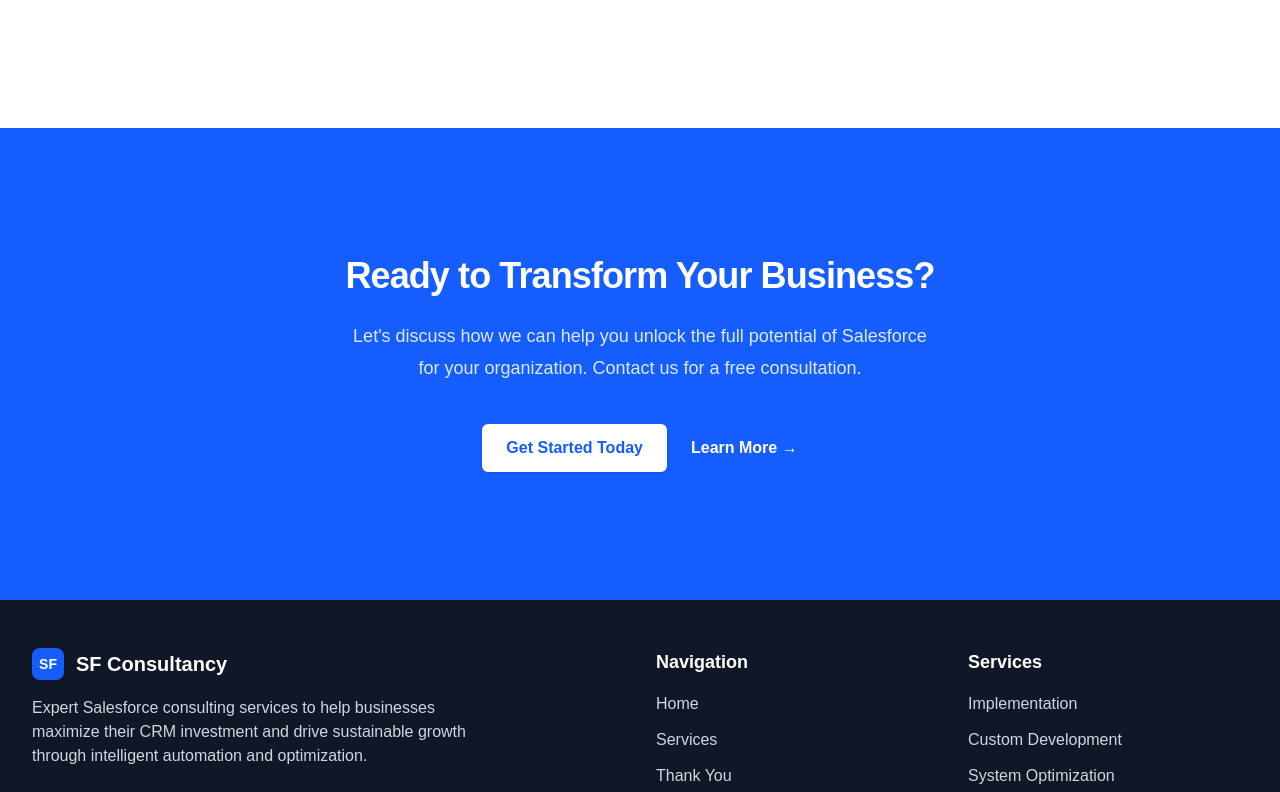
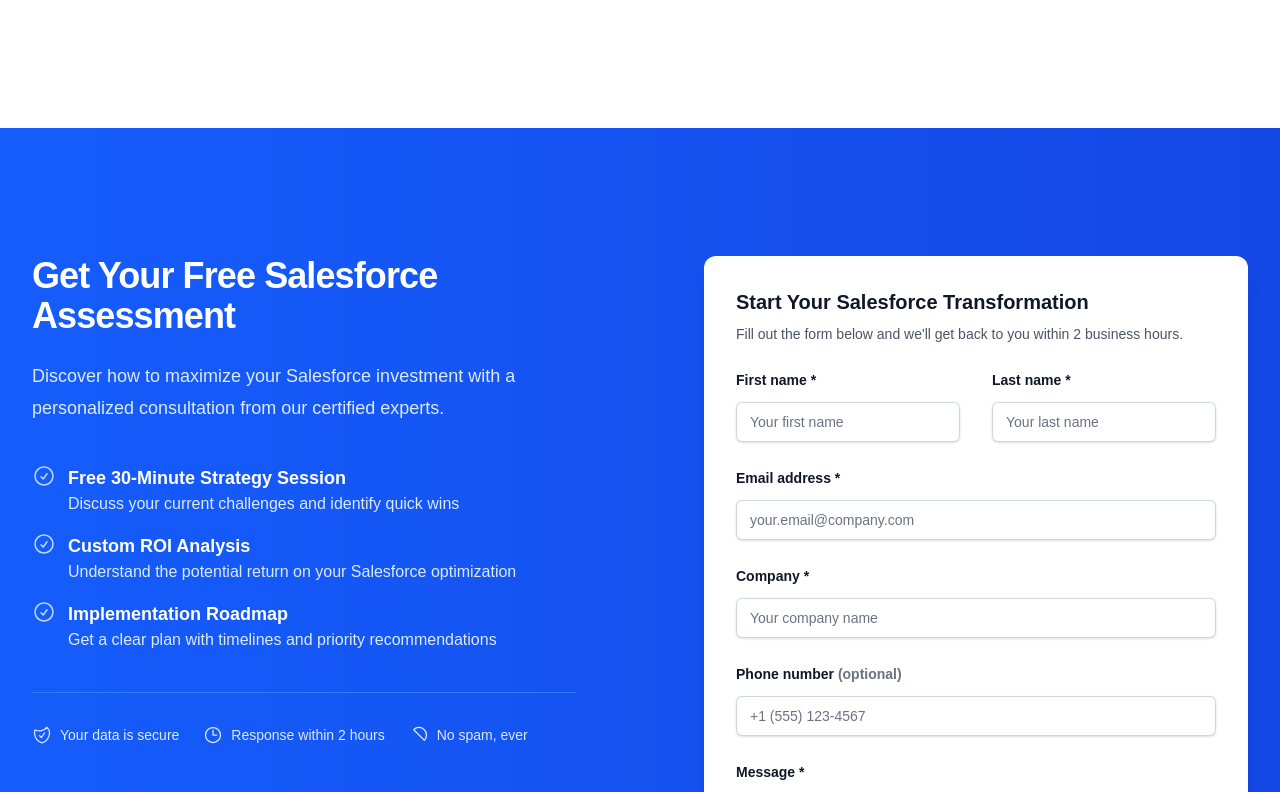
Before and after one commit to mikemikula/react-summit-consultancy-example, a Next.js app: page / in a window 1280 px wide. Shown: the part 1040-1832 px from the top of the page. Built offline with nearby package versions, Linux system fonts and the light colour scheme.

Commit message:
fix: resolve API route issues - fix Next.js 15 headers API, add email unique constraint, fix form submission errors

```diff
--- a/src/app/page.tsx
+++ b/src/app/page.tsx
@@ -1,4 +1,5 @@
 import Link from 'next/link';
+import LeadForm from '@/components/LeadForm';
 
 export default function Home() {
   return (
@@ -132,30 +133,199 @@
         </div>
       </section>
 
-      {/* CTA Section */}
-      <section id="contact" className="bg-blue-600 dark:bg-blue-800">
+      {/* Lead Generation Section */}
+      <section
+        id="contact"
+        className="bg-gradient-to-r from-blue-600 to-blue-700 dark:from-blue-800 dark:to-blue-900"
+      >
         <div className="px-6 py-24 sm:px-6 sm:py-32 lg:px-8">
+          <div className="mx-auto max-w-7xl">
+            <div className="grid grid-cols-1 gap-x-16 gap-y-16 lg:grid-cols-2 lg:gap-y-0">
+              {/* Left Column - Value Proposition */}
+              <div className="lg:pr-8">
+                <h2 className="text-3xl font-bold tracking-tight text-white sm:text-4xl">
+                  Get Your Free Salesforce Assessment
+                </h2>
+                <p className="mt-6 text-lg leading-8 text-blue-100">
+                  Discover how to maximize your Salesforce investment with a
+                  personalized consultation from our certified experts.
+                </p>
+
+                {/* Benefits List */}
+                <div className="mt-10 space-y-4">
+                  <div className="flex items-start">
+                    <div className="flex-shrink-0">
+                      <svg
+                        className="h-6 w-6 text-blue-200"
+                        fill="none"
+                        viewBox="0 0 24 24"
+                        strokeWidth="1.5"
+                        stroke="currentColor"
+                      >
+                        <path
+                          strokeLinecap="round"
+                          strokeLinejoin="round"
+                          d="M9 12.75L11.25 15 15 9.75M21 12a9 9 0 11-18 0 9 9 0 0118 0z"
+                        />
+                      </svg>
+                    </div>
+                    <div className="ml-3">
+                      <h3 className="text-lg font-semibold text-white">
+                        Free 30-Minute Strategy Session
+                      </h3>
+                      <p className="text-blue-100">
+                        Discuss your current challenges and identify quick wins
+                      </p>
+                    </div>
+                  </div>
+
+                  <div className="flex items-start">
+                    <div className="flex-shrink-0">
+                      <svg
+                        className="h-6 w-6 text-blue-200"
+                        fill="none"
+                        viewBox="0 0 24 24"
+                        strokeWidth="1.5"
+                        stroke="currentColor"
+                      >
+                        <path
+                          strokeLinecap="round"
+                          strokeLinejoin="round"
+                          d="M9 12.75L11.25 15 15 9.75M21 12a9 9 0 11-18 0 9 9 0 0118 0z"
+                        />
+                      </svg>
+                    </div>
+                    <div className="ml-3">
+                      <h3 className="text-lg font-semibold text-white">
+                        Custom ROI Analysis
+                      </h3>
+                      <p className="text-blue-100">
+                        Understand the potential return on your Salesforce
+                        optimization
+                      </p>
+                    </div>
+                  </div>
+
+                  <div className="flex items-start">
+                    <div className="flex-shrink-0">
+                      <svg
+                        className="h-6 w-6 text-blue-200"
+                        fill="none"
+                        viewBox="0 0 24 24"
+                        strokeWidth="1.5"
+                        stroke="currentColor"
+                      >
+                        <path
+                          strokeLinecap="round"
+                          strokeLinejoin="round"
+                          d="M9 12.75L11.25 15 15 9.75M21 12a9 9 0 11-18 0 9 9 0 0118 0z"
+                        />
+                      </svg>
+                    </div>
+                    <div className="ml-3">
+                      <h3 className="text-lg font-semibold text-white">
+                        Implementation Roadmap
+                      </h3>
+                      <p className="text-blue-100">
+                        Get a clear plan with timelines and priority
+                        recommendations
+                      </p>
+                    </div>
+                  </div>
+                </div>
+
+                {/* Trust Signals */}
+                <div className="mt-10 border-t border-blue-500 pt-8">
+                  <div className="flex items-center space-x-6 text-blue-100">
+                    <div className="flex items-center">
+                      <svg
+                        className="h-5 w-5 mr-2"
+                        fill="none"
+                        viewBox="0 0 24 24"
+                        strokeWidth="1.5"
+                        stroke="currentColor"
+                      >
+                        <path
+                          strokeLinecap="round"
+                          strokeLinejoin="round"
+                          d="M9 12.75L11.25 15 15 9.75m3-7.036A11.959 11.959 0 013.598 6 11.99 11.99 0 003 9.749c0 5.592 3.824 10.29 9 11.623 5.176-1.332 9-6.03 9-11.623 0-1.31-.21-2.571-.598-3.751z"
+                        />
+                      </svg>
+                      <span className="text-sm">Your data is secure</span>
+                    </div>
+                    <div className="flex items-center">
+                      <svg
+                        className="h-5 w-5 mr-2"
+                        fill="none"
+                        viewBox="0 0 24 24"
+                        strokeWidth="1.5"
+                        stroke="currentColor"
+                      >
+                        <path
+                          strokeLinecap="round"
+                          strokeLinejoin="round"
+                          d="M12 6v6h4.5m4.5 0a9 9 0 11-18 0 9 9 0 0118 0z"
+                        />
+                      </svg>
+                      <span className="text-sm">Response within 2 hours</span>
+                    </div>
+                    <div className="flex items-center">
+                      <svg
+                        className="h-5 w-5 mr-2"
+                        fill="none"
+                        viewBox="0 0 24 24"
+                        strokeWidth="1.5"
+                        stroke="currentColor"
+                      >
+                        <path
+                          strokeLinecap="round"
+                          strokeLinejoin="round"
+                          d="M18.364 18.364A9 9 0 005.636 5.636m12.728 12.728L5.636 5.636m12.728 12.728L5.636 5.636"
+                        />
+                      </svg>
+                      <span className="text-sm">No spam, ever</span>
+                    </div>
+                  </div>
+                </div>
+              </div>
+
+              {/* Right Column - Lead Form */}
+              <div className="lg:pl-8">
+                <div className="bg-white dark:bg-gray-800 rounded-xl shadow-xl p-8">
+                  <div className="mb-6">
+                    <h3 className="text-xl font-semibold text-gray-900 dark:text-white mb-2">
+                      Start Your Salesforce Transformation
+                    </h3>
+                    <p className="text-gray-600 dark:text-gray-300 text-sm">
+                      Fill out the form below and we&apos;ll get back to you
+                      within 2 business hours.
+                    </p>
+                  </div>
+                  <LeadForm />
+                </div>
+              </div>
+            </div>
+          </div>
+        </div>
+      </section>
+
+      {/* Secondary CTA Section */}
+      <section className="bg-gray-50 dark:bg-gray-900 py-16">
+        <div className="mx-auto max-w-7xl px-6 lg:px-8">
           <div className="mx-auto max-w-2xl text-center">
-            <h2 className="text-3xl font-bold tracking-tight text-white sm:text-4xl">
-              Ready to Transform Your Business?
+            <h2 className="text-2xl font-bold tracking-tight text-gray-900 dark:text-white sm:text-3xl">
+              Explore Our Services
             </h2>
-            <p className="mx-auto mt-6 max-w-xl text-lg leading-8 text-blue-100">
-              Let&apos;s discuss how we can help you unlock the full potential
-              of Salesforce for your organization. Contact us for a free
-              consultation.
+            <p className="mx-auto mt-4 max-w-xl text-base leading-6 text-gray-600 dark:text-gray-300">
+              Learn more about our comprehensive Salesforce solutions and how we
+              can help your business grow.
             </p>
-            <div className="mt-10 flex items-center justify-center gap-x-6">
+            <div className="mt-8">
               <Link
                 href="/services"
-                className="rounded-md bg-white px-6 py-3 text-base font-semibold text-blue-600 shadow-sm hover:bg-blue-50 focus-visible:outline focus-visible:outline-2 focus-visible:outline-offset-2 focus-visible:outline-white transition-colors"
+                className="rounded-md bg-blue-600 px-6 py-3 text-base font-semibold text-white shadow-sm hover:bg-blue-500 focus-visible:outline focus-visible:outline-2 focus-visible:outline-offset-2 focus-visible:outline-blue-600 transition-colors"
               >
-                Get Started Today
-              </Link>
-              <Link
-                href="/privacy"
-                className="text-base font-semibold leading-6 text-white hover:text-blue-100 transition-colors"
-              >
-                Learn More <span aria-hidden="true">→</span>
+                View All Services
               </Link>
             </div>
           </div>
--- a/src/components/LeadForm.tsx
+++ b/src/components/LeadForm.tsx
@@ -67,9 +67,13 @@
         if (result.errors) {
           // Handle field-specific errors
           const firstError = Object.values(result.errors)[0]?.[0];
-          setSubmitError(firstError || 'Please check your information and try again.');
+          setSubmitError(
+            firstError || 'Please check your information and try again.'
+          );
         } else {
-          setSubmitError(result.message || 'An error occurred. Please try again.');
+          setSubmitError(
+            result.message || 'An error occurred. Please try again.'
+          );
         }
         return;
       }
@@ -82,11 +86,12 @@
       setTimeout(() => {
         router.push('/thank-you');
       }, 1500);
-
     } catch (error) {
       // eslint-disable-next-line no-console
       console.error('Form submission error:', error);
-       setSubmitError('Network error. Please check your connection and try again.');
+      setSubmitError(
+        'Network error. Please check your connection and try again.'
+      );
     } finally {
       setIsSubmitting(false);
     }
@@ -104,20 +109,21 @@
 
   /**
    * Generate CSS classes for form inputs based on validation state
-   * Provides visual feedback for validation status
+   * Provides visual feedback for validation status with high contrast
    *
    * @param fieldName - Name of the form field
    * @returns CSS class string for styling
    */
   const getInputClasses = (fieldName: keyof LeadFormData): string => {
-    const baseClasses = 'mt-2 block w-full rounded-md border-0 px-3.5 py-2 text-gray-900 shadow-sm ring-1 ring-inset ring-gray-300 placeholder:text-gray-400 focus:ring-2 focus:ring-inset focus:ring-blue-600 sm:text-sm sm:leading-6 transition-colors duration-200';
+    const baseClasses =
+      'mt-2 block w-full rounded-md border-0 px-3.5 py-2 bg-white text-gray-900 shadow-sm ring-1 ring-inset ring-gray-300 placeholder:text-gray-500 focus:ring-2 focus:ring-inset focus:ring-blue-600 sm:text-sm sm:leading-6 transition-colors duration-200';
 
     if (errors[fieldName]) {
-      return `${baseClasses} ring-red-300 focus:ring-red-600`;
+      return `${baseClasses} ring-red-400 focus:ring-red-600 bg-red-50`;
     }
 
     if (touchedFields[fieldName] && !errors[fieldName]) {
-      return `${baseClasses} ring-green-300 focus:ring-green-600`;
+      return `${baseClasses} ring-green-400 focus:ring-green-600 bg-green-50`;
     }
 
     return baseClasses;
@@ -149,7 +155,9 @@
                 Thank you for your submission!
               </h3>
               <div className="mt-2 text-sm text-green-700">
-                <p>We&apos;ll get back to you within 24 hours. Redirecting...</p>
+                <p>
+                  We&apos;ll get back to you within 24 hours. Redirecting...
+                </p>
               </div>
             </div>
           </div>
@@ -164,7 +172,10 @@
         {/* First Name and Last Name Row */}
         <div className="grid grid-cols-1 gap-x-8 gap-y-6 sm:grid-cols-2">
           <div>
-            <label htmlFor="firstName" className="block text-sm font-semibold leading-6 text-gray-900 dark:text-white">
+            <label
+              htmlFor="firstName"
+              className="block text-sm font-semibold leading-6 text-gray-900"
+            >
               First name *
             </label>
             <div className="mt-2.5">
@@ -176,11 +187,17 @@
                 className={getInputClasses('firstName')}
                 placeholder="Your first name"
                 onFocus={handleInputFocus}
-                aria-describedby={errors.firstName ? 'firstName-error' : undefined}
+                aria-describedby={
+                  errors.firstName ? 'firstName-error' : undefined
+                }
                 aria-invalid={errors.firstName ? 'true' : 'false'}
               />
               {errors.firstName && (
-                <p id="firstName-error" className="mt-2 text-sm text-red-600" role="alert">
+                <p
+                  id="firstName-error"
+                  className="mt-2 text-sm text-red-600"
+                  role="alert"
+                >
                   {errors.firstName.message}
                 </p>
               )}
@@ -188,7 +205,10 @@
           </div>
 
           <div>
-            <label htmlFor="lastName" className="block text-sm font-semibold leading-6 text-gray-900 dark:text-white">
+            <label
+              htmlFor="lastName"
+              className="block text-sm font-semibold leading-6 text-gray-900"
+            >
               Last name *
             </label>
             <div className="mt-2.5">
@@ -200,11 +220,17 @@
                 className={getInputClasses('lastName')}
                 placeholder="Your last name"
                 onFocus={handleInputFocus}
-                aria-describedby={errors.lastName ? 'lastName-error' : undefined}
+                aria-describedby={
+                  errors.lastName ? 'lastName-error' : undefined
+                }
                 aria-invalid={errors.lastName ? 'true' : 'false'}
               />
               {errors.lastName && (
-                <p id="lastName-error" className="mt-2 text-sm text-red-600" role="alert">
+                <p
+                  id="lastName-error"
+                  className="mt-2 text-sm text-red-600"
+                  role="alert"
+                >
                   {errors.lastName.message}
                 </p>
               )}
@@ -214,7 +240,10 @@
 
         {/* Email */}
         <div>
-          <label htmlFor="email" className="block text-sm font-semibold leading-6 text-gray-900 dark:text-white">
+          <label
+            htmlFor="email"
+            className="block text-sm font-semibold leading-6 text-gray-900 dark:text-white"
+          >
             Email address *
           </label>
           <div className="mt-2.5">
@@ -230,7 +259,11 @@
               aria-invalid={errors.email ? 'true' : 'false'}
             />
             {errors.email && (
-              <p id="email-error" className="mt-2 text-sm text-red-600" role="alert">
+              <p
+                id="email-error"
+                className="mt-2 text-sm text-red-600"
+                role="alert"
+              >
                 {errors.email.message}
               </p>
             )}
@@ -239,7 +272,10 @@
 
         {/* Company */}
         <div>
-          <label htmlFor="company" className="block text-sm font-semibold leading-6 text-gray-900 dark:text-white">
+          <label
+            htmlFor="company"
+            className="block text-sm font-semibold leading-6 text-gray-900 dark:text-white"
+          >
             Company *
           </label>
           <div className="mt-2.5">
@@ -255,7 +291,11 @@
               aria-invalid={errors.company ? 'true' : 'false'}
             />
             {errors.company && (
-              <p id="company-error" className="mt-2 text-sm text-red-600" role="alert">
+              <p
+                id="company-error"
+                className="mt-2 text-sm text-red-600"
+                role="alert"
+              >
                 {errors.company.message}
               </p>
             )}
@@ -264,7 +304,10 @@
 
         {/* Phone */}
         <div>
-          <label htmlFor="phone" className="block text-sm font-semibold leading-6 text-gray-900 dark:text-white">
+          <label
+            htmlFor="phone"
+            className="block text-sm font-semibold leading-6 text-gray-900 dark:text-white"
+          >
             Phone number <span className="text-gray-500">(optional)</span>
           </label>
           <div className="mt-2.5">
@@ -280,7 +323,11 @@
               aria-invalid={errors.phone ? 'true' : 'false'}
             />
             {errors.phone && (
-              <p id="phone-error" className="mt-2 text-sm text-red-600" role="alert">
+              <p
+                id="phone-error"
+                className="mt-2 text-sm text-red-600"
+                role="alert"
+              >
                 {errors.phone.message}
               </p>
             )}
@@ -289,7 +336,10 @@
 
         {/* Message */}
         <div>
-          <label htmlFor="message" className="block text-sm font-semibold leading-6 text-gray-900 dark:text-white">
+          <label
+            htmlFor="message"
+            className="block text-sm font-semibold leading-6 text-gray-900 dark:text-white"
+          >
             Message *
           </label>
           <div className="mt-2.5">
@@ -304,7 +354,11 @@
               aria-invalid={errors.message ? 'true' : 'false'}
             />
             {errors.message && (
-              <p id="message-error" className="mt-2 text-sm text-red-600" role="alert">
+              <p
+                id="message-error"
+                className="mt-2 text-sm text-red-600"
+                role="alert"
+              >
                 {errors.message.message}
               </p>
             )}
@@ -331,7 +385,9 @@
                 </svg>
               </div>
               <div className="ml-3">
-                <h3 className="text-sm font-medium text-red-800">Submission Error</h3>
+                <h3 className="text-sm font-medium text-red-800">
+                  Submission Error
+                </h3>
                 <div className="mt-2 text-sm text-red-700">
                   <p>{submitError}</p>
                 </div>
@@ -347,7 +403,8 @@
             disabled={isSubmitting || !isValid}
             className={`
               w-full rounded-md px-3.5 py-2.5 text-center text-sm font-semibold text-white shadow-sm transition-all duration-200 focus-visible:outline focus-visible:outline-2 focus-visible:outline-offset-2
-              ${isSubmitting || !isValid
+              ${
+                isSubmitting || !isValid
                   ? 'bg-gray-400 cursor-not-allowed'
                   : 'bg-blue-600 hover:bg-blue-500 focus-visible:outline-blue-600'
               }
@@ -382,7 +439,10 @@
               'Get Started Today'
             )}
           </button>
-          <p id="submit-help" className="mt-2 text-xs text-gray-500 text-center">
+          <p
+            id="submit-help"
+            className="mt-2 text-xs text-gray-500 text-center"
+          >
             By submitting this form, you agree to our{' '}
             <a href="/privacy" className="text-blue-600 hover:text-blue-500">
               privacy policy
```
Also changed, not shown: src/app/api/lead/route.ts (+14 -10 lines), 2 other files (tests, documents, lock files or other folders). Lines whose indentation alone changed are shown as unchanged.
